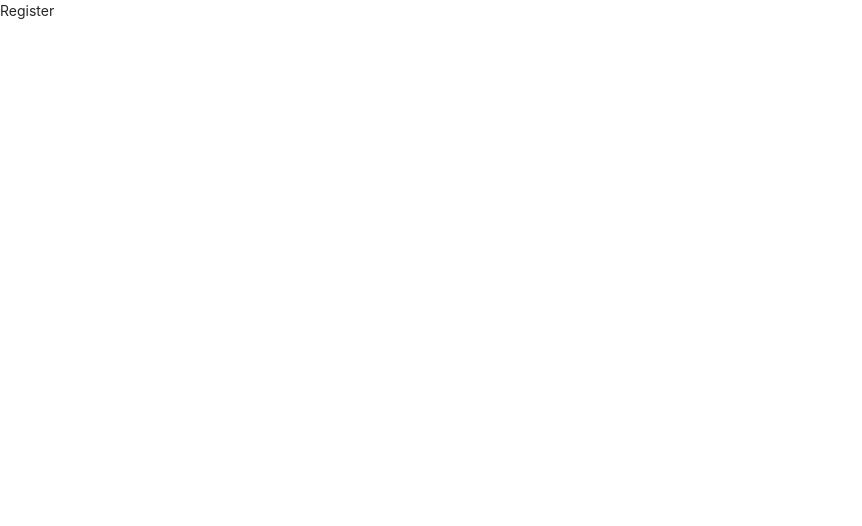
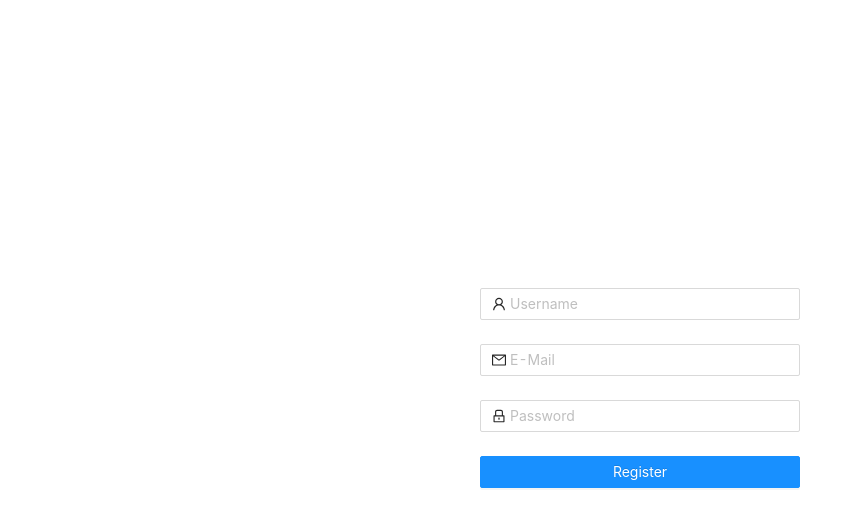
Before and after one commit to RasenganORG/Landmarks-FrontEnd, a React (Create React App) app: page /register in a window 1280 px wide. Shown: the top 526 px of the page, without its empty margins (0-862 px from the left). Built offline with nearby package versions, Linux system fonts and the light colour scheme.

Commit message:
feat: add register-page

```diff
--- a/src/components/Authenticate/Register.js
+++ b/src/components/Authenticate/Register.js
@@ -1,5 +1,121 @@
-import React from 'react';
+import { useEffect } from 'react';
+import { useNavigate } from 'react-router-dom';
+import { useDispatch, useSelector } from 'react-redux';
+import { authActions, register } from './authSlice';
+
+import {
+  LockOutlined,
+  UserOutlined,
+  MailOutlined,
+  LoadingOutlined,
+} from '@ant-design/icons';
+import { Button, Form, Input, Row, Col, Spin } from 'antd';
+
+const antIcon = (
+  <LoadingOutlined
+    style={{
+      fontSize: 24,
+    }}
+    spin
+  />
+);
 
 export default function Register() {
-  return <div>Register</div>;
+  const navigate = useNavigate();
+  const dispatch = useDispatch();
+
+  const { user, isLoading, isSuccess, isError, message } = useSelector(
+    (state) => state.auth
+  );
+
+  const onFinish = (values) => {
+    const userData = { ...values.user };
+    console.log('Registered form userData', userData);
+    dispatch(register(userData));
+  };
+
+  useEffect(() => {
+    if (isError) {
+      console.log(message);
+    }
+    if (isSuccess || user) {
+      navigate('/');
+    }
+    dispatch(authActions.reset());
+  }, [user, isError, isSuccess, message, navigate, dispatch]);
+
+  if (isLoading) return <Spin indicator={antIcon} />;
+
+  return (
+    <Row align='middle' style={{ height: '100vh' }}>
+      <Col span={6} offset={9}>
+        <Form
+          name='register-user'
+          className='login-form'
+          initialValues={{
+            remember: true,
+          }}
+          onFinish={onFinish}
+        >
+          <Form.Item
+            name={['user', 'name']}
+            rules={[
+              {
+                required: true,
+                message: 'Please input your Username!',
+              },
+            ]}
+          >
+            <Input
+              prefix={<UserOutlined className='site-form-item-icon' />}
+              placeholder='Username'
+              data-cy='register-username-input'
+            />
+          </Form.Item>
+          <Form.Item
+            name={['user', 'email']}
+            rules={[
+              {
+                required: true,
+                message: 'Please input your Email!',
+                type: 'email',
+              },
+            ]}
+          >
+            <Input
+              prefix={<MailOutlined className='site-form-item-icon' />}
+              placeholder='E-Mail'
+              data-cy='register-email-input'
+            />
+          </Form.Item>
+          <Form.Item
+            name={['user', 'password']}
+            rules={[
+              {
+                required: true,
+                message: 'Please input your Password!',
+              },
+            ]}
+          >
+            <Input
+              prefix={<LockOutlined className='site-form-item-icon' />}
+              type='password'
+              placeholder='Password'
+              data-cy='register-password-input'
+            />
+          </Form.Item>
+
+          <Form.Item>
+            <Button
+              type='primary'
+              htmlType='submit'
+              className='login-form-button'
+            >
+              Register
+            </Button>
+          </Form.Item>
+        </Form>
+      </Col>
+    </Row>
+  );
 }
--- a/src/components/Authenticate/authService.js
+++ b/src/components/Authenticate/authService.js
@@ -1,10 +1,11 @@
 import axios from 'axios';
 
-const API_USER_URL = 'http://localhost:8080/api/getLoggedUser/';
+const API_GET_LOGGED_USER = 'http://localhost:8080/api/getLoggedUser/';
+const API_REGISTER_USER = 'http://localhost:8080/api/user/';
 
 //register user
 const register = async (userData) => {
-  const response = await axios.post(API_USER_URL, userData, {
+  const response = await axios.post(API_REGISTER_USER, userData, {
     headers: {
       // Overwrite Axios's automatically set Content-Type
       'Content-Type': 'application/json',
@@ -21,7 +22,7 @@ const register = async (userData) => {
 //login user
 const login = async (userData) => {
   const response = await axios.get(
-    `${API_USER_URL}${userData.email}/?pwd=${userData.password}`
+    `${API_GET_LOGGED_USER}${userData.email}/?pwd=${userData.password}`
   );
 
   console.log('login response.data', response.data);
```
